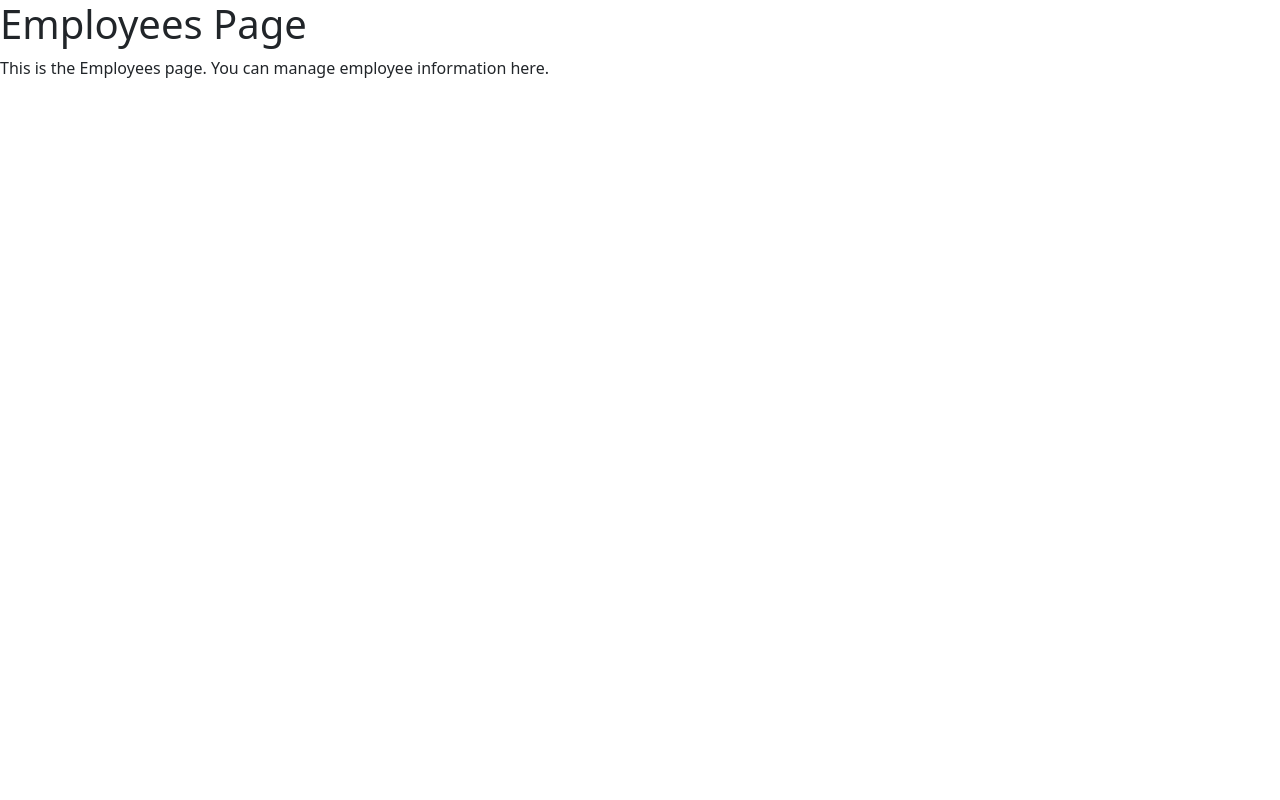
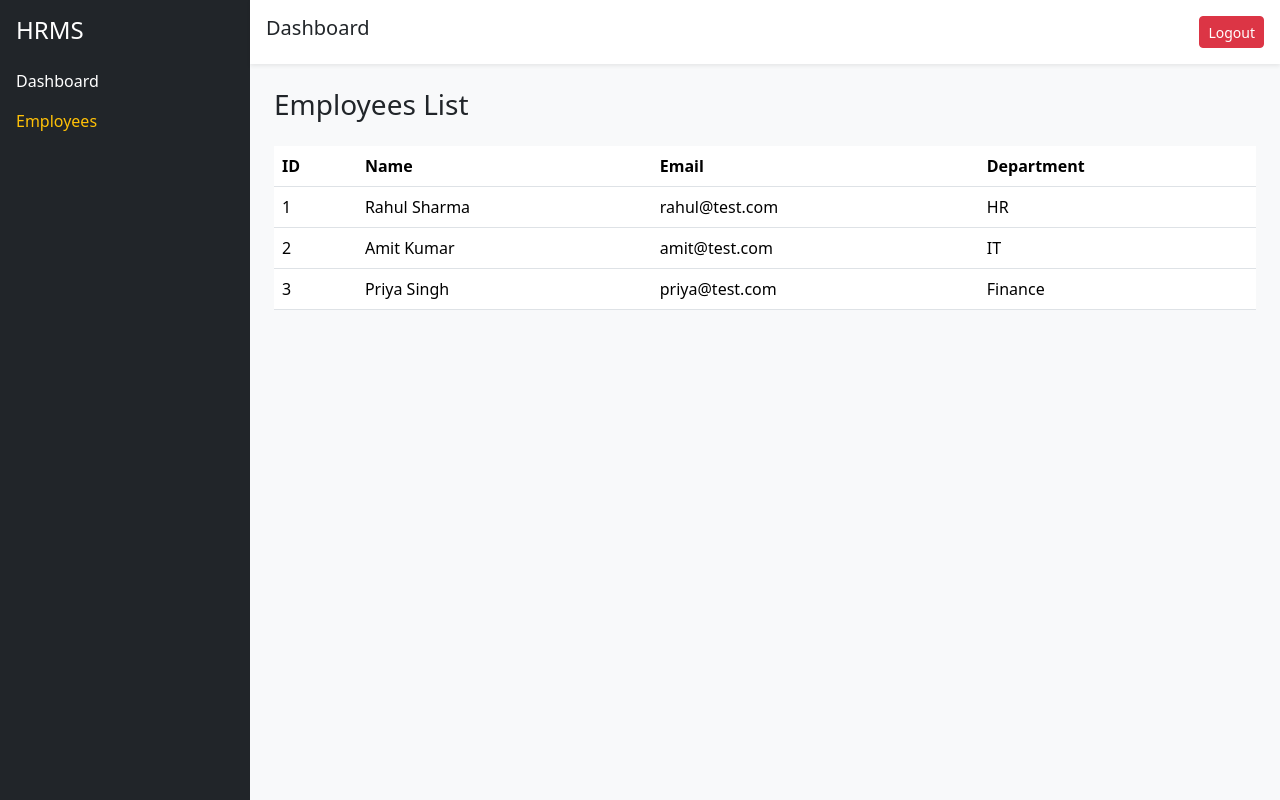
Before and after one commit to SumitVIP25/hrms-dashboard, a React (Vite) app: page /employees in a window 1280 px wide. Built offline with nearby package versions, Linux system fonts and the light colour scheme.

Commit message:
Create employee data table

```diff
--- /dev/null
+++ b/src/components/DashboardCards.jsx
@@ -0,0 +1,10 @@
+export default function DashboardCard({ title, count }) {
+    return (
+        <div className="col-md-3">
+            <div className="card shadow-sm p-3">
+                <h6 className="text-muted">{title}</h6>
+                <h3>{count}</h3>
+            </div>
+        </div>
+    );
+}
--- a/src/layout/Sidebar.jsx
+++ b/src/layout/Sidebar.jsx
@@ -9,8 +9,6 @@ export default function Sidebar() {
             <ul className="list-unstyled">
                 <li className="mb-3"><NavLink to="/dashboard" className={({ isActive }) => isActive ? "text-warning text-decoration-none" : "text-white text-decoration-none"}>Dashboard</NavLink></li>
                 <li className="mb-3"> <NavLink to="/employees" className={({ isActive }) => isActive ? "text-warning text-decoration-none" : "text-white text-decoration-none"}>Employees</NavLink></li>
-                <li className="mb-3"> <NavLink to="/attendance" className="text-white text-decoration-none">Attendance</NavLink></li>
-                <li className="mb-3"><NavLink to="/leaves" className="text-white text-decoration-none">Leaves</NavLink></li>
             </ul>
         </div >);
 }
--- a/src/pages/Dashboard.jsx
+++ b/src/pages/Dashboard.jsx
@@ -1,9 +1,28 @@
 import MainLayout from "../layout/MainLayout";
+import DashboardCard from "../components/dashboardCards";
 
 export default function Dashboard() {
     return (
         <MainLayout>
             <h2>Welcome to the Dashboard</h2>
+            <div className="row g-4">
+                <DashboardCard
+                    title="Total Employees"
+                    count="120" />
+
+                <DashboardCard
+                    title="Present Today"
+                    count="95" />
+
+                <DashboardCard
+                    title="On Leave"
+                    count="8" />
+
+                <DashboardCard
+                    title="Departments"
+                    count="5"
+                />
+            </div>
         </MainLayout>
     );
 }
--- a/src/pages/Employees.jsx
+++ b/src/pages/Employees.jsx
@@ -1,10 +1,54 @@
+import MainLayout from "../layout/MainLayout";
+
 export default function Employees() {
+    const employees = [
+        {
+            id: 1,
+            name: "Rahul Sharma",
+            email: "rahul@test.com",
+            department: "HR",
+        },
+        {
+            id: 2,
+            name: "Amit Kumar",
+            email: "amit@test.com",
+            department: "IT"
+        },
+        {
+            id: 3,
+            name: "Priya Singh",
+            email: "priya@test.com",
+            department: "Finance",
+        },
+    ];
     return (
-        <div>
-            <h1>Employees Page</h1>
-            <p>This is the Employees page. You can manage employee information here.</p>
+        <MainLayout>
+            <div>
+                <h3 className="mb-4">Employees List</h3>
+                <table className="table">
+                    <thead>
+                        <tr>
+                            <th>ID</th>
+                            <th>Name</th>
+                            <th>Email</th>
+                            <th>Department</th>
+                        </tr>
+                    </thead>
+                    <tbody>
+                        {employees.map((employee) => (
+                            <tr key={employee.id}>
+                                <td>{employee.id}</td>
+                                <td>{employee.name}</td>
+                                <td>{employee.email}</td>
+                                <td>{employee.department}</td>
+                            </tr>
+                        ))}
+                    </tbody>
+                </table>
+            </div>
 
-        </div>
+
+        </MainLayout>
 
     );
 }
```
